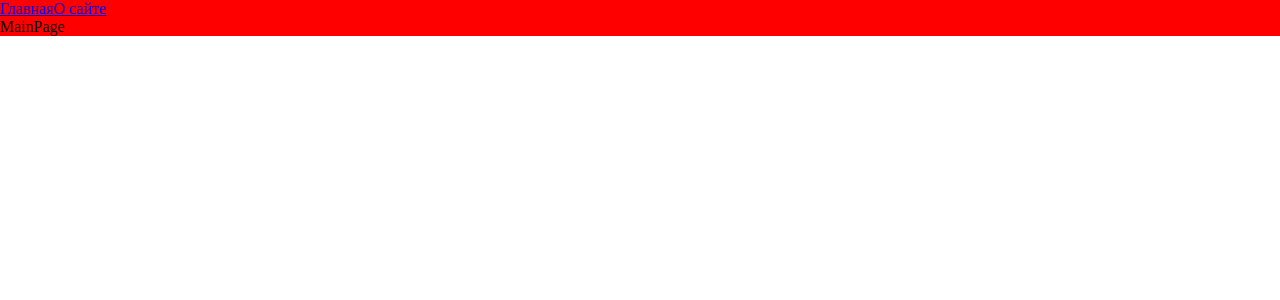
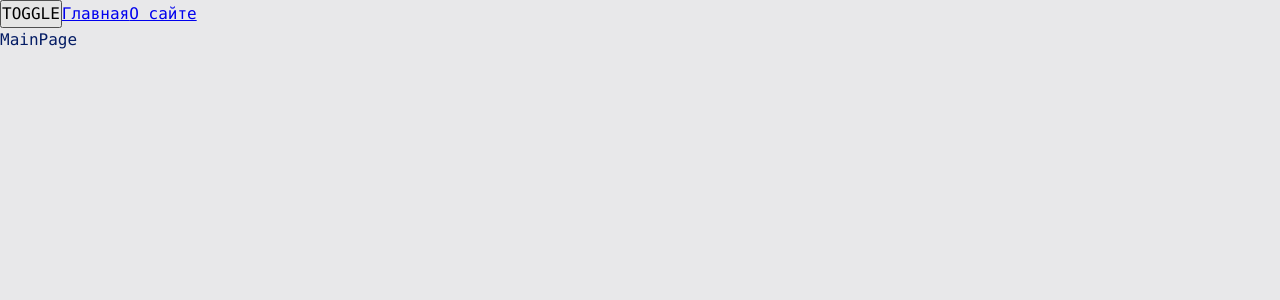
Before and after one commit to iJoise/react-advanced, a React app: page / in a window 1280 px wide. Shown: the top 300 px of the page. Built offline with nearby package versions, Linux system fonts and the light colour scheme.

Commit message:
Add style structure add theme context add useTheme

```diff
--- a/src/app/App.tsx
+++ b/src/app/App.tsx
@@ -1,12 +1,16 @@
 import React, { Suspense } from 'react';
-import {Link, Route, Routes} from 'react-router-dom';
-import './index.scss';
+import { Link, Route, Routes } from 'react-router-dom';
+import '../styles/index.scss';
 import { MainPageAsync } from '../pages/MainPage/MainPage.async';
 import { AboutPageAsync } from '../pages/AboutPage/AboutPage.async';
+import { useTheme } from '../theme/useTheme';
 
 const App = () => {
+	const { theme, toggleTheme } = useTheme();
+
 	return (
-    <div className="app">
+		<div className={`app ${theme}`}>
+			<button onClick={toggleTheme}>TOGGLE</button>
 			<Link to={'/'}>Главная</Link>
 			<Link to={'/about'}>О сайте</Link>
 			<Suspense fallback={<div>Loading...</div>}>
--- a/src/app/index.scss
+++ /dev/null
@@ -1,9 +0,0 @@
-* {
-  margin: 0;
-  padding: 0;
-  box-sizing: border-box;
-}
-
-.app {
-  background-color: red;
-}
--- a/src/index.tsx
+++ b/src/index.tsx
@@ -1,10 +1,13 @@
 import { render } from 'react-dom';
 import { BrowserRouter } from 'react-router-dom';
 import App from './app/App';
+import { ThemeProvider } from './theme/ThemeProvider';
 
 render(
 	<BrowserRouter>
-		<App/>
+		<ThemeProvider>
+			<App/>
+		</ThemeProvider>
 	</BrowserRouter>,
 	document.getElementById('root')
 )
--- /dev/null
+++ b/src/styles/index.scss
@@ -0,0 +1,13 @@
+@import "reset";
+@import "variables/global";
+@import "themes/normal";
+@import "themes/dark";
+
+.app {
+    font: var(--font-m);
+
+    background: var(--bg-color);
+    color: var(--primary-color);
+
+    min-height: 100vh;
+}
--- /dev/null
+++ b/src/styles/reset.scss
@@ -0,0 +1,14 @@
+* {
+    margin: 0;
+    padding: 0;
+    box-sizing: border-box;
+}
+
+input,
+button,
+textarea,
+select {
+    margin: 0;
+
+    font: inherit;
+}
--- /dev/null
+++ b/src/styles/themes/dark.scss
@@ -0,0 +1,6 @@
+.app.dark {
+    --bg-color: #090949;
+
+    --primary-color: #049604;
+    --secondary-color: #04ff04;
+}
--- /dev/null
+++ b/src/styles/themes/normal.scss
@@ -0,0 +1,6 @@
+.app.light {
+    --bg-color: #e8e8ea;
+
+    --primary-color: #041c65;
+    --secondary-color: #0449e0;
+}
--- /dev/null
+++ b/src/styles/variables/global.scss
@@ -0,0 +1,11 @@
+:root {
+    --font-family-main: Consolas, 'Times New Roman', Serif;
+
+    --font-size-m: 16px;
+    --font-line-m: 24px;
+    --font-m: var(--font-size-m) / var(--font-line-m) var(--font-family-main);
+
+    --font-size-l: 24px;
+    --font-line-l: 32px;
+    --font-l: var(--font-size-l) / var(--font-line-l) var(--font-family-main);
+}
--- /dev/null
+++ b/src/theme/ThemeContext.ts
@@ -0,0 +1,15 @@
+import { createContext } from 'react';
+
+export enum Theme {
+	LIGHT = 'light',
+	DARK = 'dark',
+}
+
+export interface ThemeContextProps {
+	theme?: Theme;
+	setTheme?: (theme: Theme) => void
+}
+
+export const ThemeContext = createContext<ThemeContextProps>({})
+
+export const LOCAL_STORAGE_THEME_KEY = 'theme';
--- /dev/null
+++ b/src/theme/ThemeProvider.tsx
@@ -0,0 +1,19 @@
+import React, { FC, useMemo, useState } from 'react';
+import { LOCAL_STORAGE_THEME_KEY, Theme, ThemeContext } from './ThemeContext';
+
+const defaultTheme = localStorage.getItem(LOCAL_STORAGE_THEME_KEY) as Theme || Theme.LIGHT
+
+export const ThemeProvider: FC = ({ children }) => {
+	const [theme, setTheme] = useState<Theme>(defaultTheme);
+
+	const defaultProps = useMemo(() => ({
+		theme,
+		setTheme
+	}), [theme]);
+
+	return (
+		<ThemeContext.Provider value={defaultProps}>
+			{children}
+		</ThemeContext.Provider>
+	)
+}
--- /dev/null
+++ b/src/theme/useTheme.ts
@@ -0,0 +1,19 @@
+import { LOCAL_STORAGE_THEME_KEY, Theme, ThemeContext } from './ThemeContext';
+import { useContext } from 'react';
+
+interface UseThemeResult {
+	toggleTheme: () => void;
+	theme: Theme;
+}
+
+export const useTheme = (): UseThemeResult => {
+	const { theme, setTheme } = useContext(ThemeContext);
+
+	const toggleTheme = () => {
+		const newTheme = theme === Theme.DARK ? Theme.LIGHT : Theme.DARK;
+		setTheme(newTheme)
+		localStorage.setItem(LOCAL_STORAGE_THEME_KEY, newTheme)
+	}
+
+	return { theme, toggleTheme }
+}
```
Also changed, not shown: src/app/app.module.scss (deleted, +0 -7 lines). Lines whose indentation alone changed are shown as unchanged.
